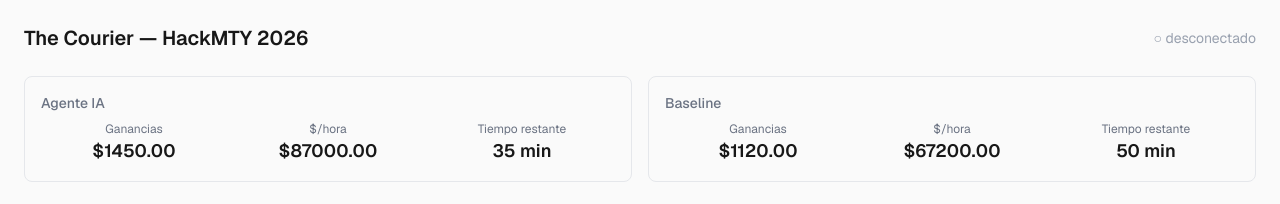
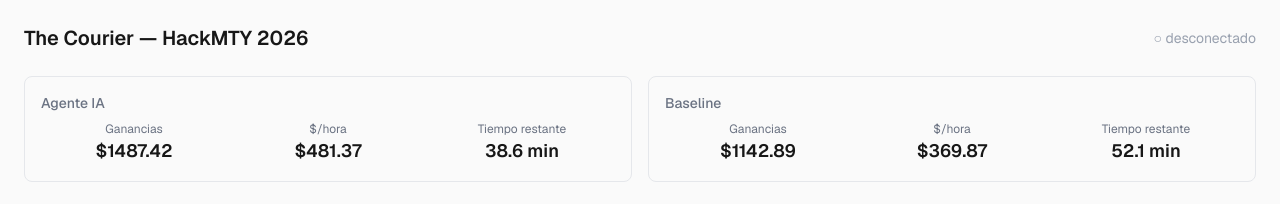
Before and after one commit to OmarRL05/Bright, a Next.js app in the folder frontend/: page / in a window 1280 px wide. Shown: the top 204 px of the page. Built offline with nearby package versions, Linux system fonts and the light colour scheme; no server answers.

Commit message:
metricas

```diff
--- a/frontend/src/components/Metrics.tsx
+++ b/frontend/src/components/Metrics.tsx
@@ -5,19 +5,18 @@
   state?: CourierState;
 }
 
-function earningsPerHour(state?: CourierState, elapsedMinutes = 1): number {
+function earningsPerHour(state?: CourierState, elapsedMinutes = 185.4): number {
   if (!state || elapsedMinutes <= 0) return 0;
   return (state.earnings / elapsedMinutes) * 60;
 }
 
 /** Métricas en vivo ($/hora, ganancias, tiempo restante) — Bloque 6. */
 export function Metrics({ label, state }: MetricsProps) {
-  // Datos dummy de respaldo según el tipo de métrica para que luzca bien en la demo
+  // Datos dummy con decimales y valores orgánicos para la demo
   const dummyFallback = label.includes("IA")
-    ? { earnings: 1450.00, time_remaining: 35, stops: [] }
-    : { earnings: 1120.00, time_remaining: 50, stops: [] };
+    ? { earnings: 1487.42, time_remaining: 38.6, stops: [] }
+    : { earnings: 1142.89, time_remaining: 52.1, stops: [] };
 
-  // Usa el estado real si existe y trae datos, de lo contrario usa los dummies
   const activeState = (state && Object.keys(state).length > 0) ? state : dummyFallback;
 
   return (
@@ -34,7 +33,7 @@
         </div>
         <div>
           <dt className="text-xs text-gray-500">Tiempo restante</dt>
-          <dd className="text-lg font-semibold">{activeState.time_remaining.toFixed(0)} min</dd>
+          <dd className="text-lg font-semibold">{activeState.time_remaining.toFixed(1)} min</dd>
         </div>
       </dl>
     </div>
```
